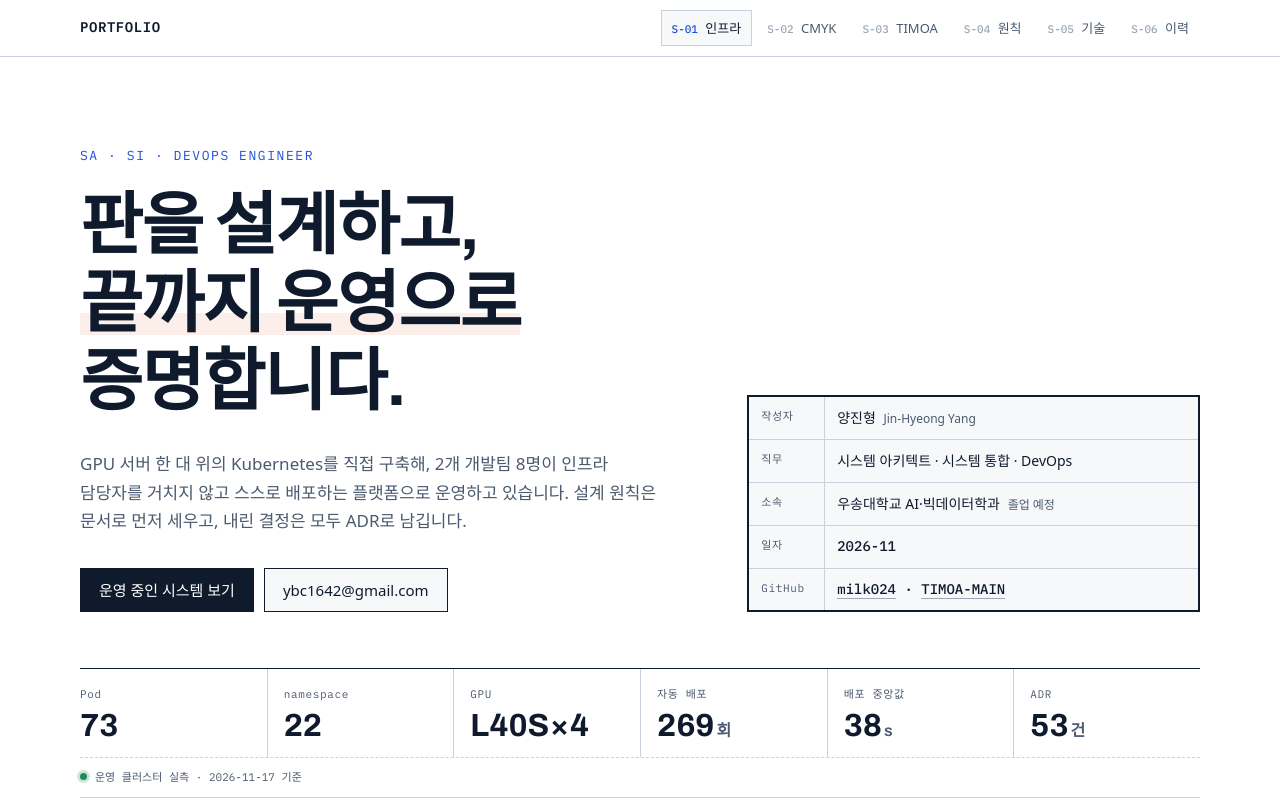
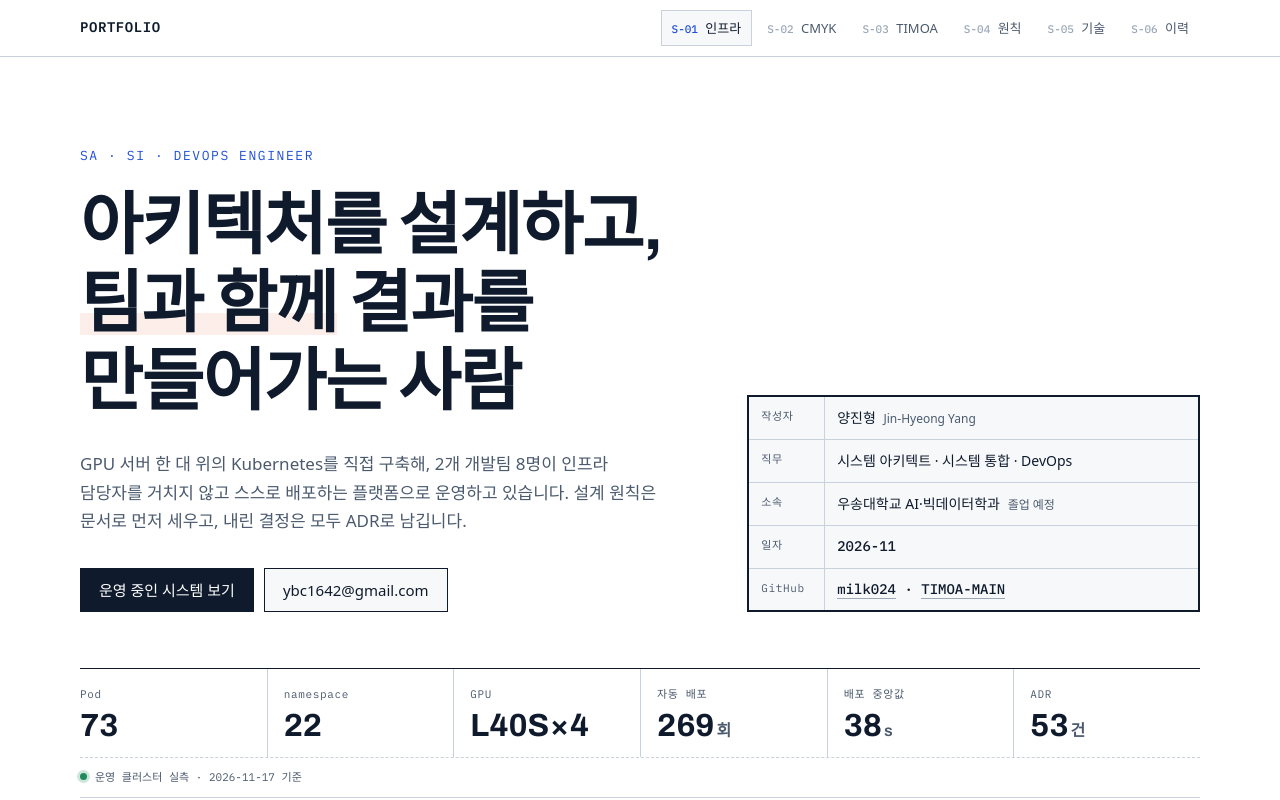
Before and after one commit to milk024/portfolio-web, a plain HTML site: page index.html in a window 1280 px wide. Shown: the top 800 px of the page. Drawn offline with Linux system fonts and the light colour scheme; a web font is replaced by a local one.

Commit message:
Update hero headline
Co-Authored-By: Claude Opus 5.5 <noreply@anthropic.com>

```diff
--- a/index.html
+++ b/index.html
@@ -33,7 +33,7 @@
   <div class="wrap cover-grid">
     <div class="cover-main">
       <p class="eyebrow">SA · SI · DevOps Engineer</p>
-      <h1>판을 설계하고,<br><em>끝까지 운영으로</em> 증명합니다.</h1>
+      <h1>아키텍처를 설계하고,<br><em>팀과 함께</em> 결과를 만들어가는 사람</h1>
       <p class="lede">GPU 서버 한 대 위의 Kubernetes를 직접 구축해, 2개 개발팀 8명이 인프라 담당자를 거치지 않고 스스로 배포하는 플랫폼으로 운영하고 있습니다. 설계 원칙은 문서로 먼저 세우고, 내린 결정은 모두 ADR로 남깁니다.</p>
       <div class="cta">
         <a class="btn primary" href="#infra">운영 중인 시스템 보기</a>
```
